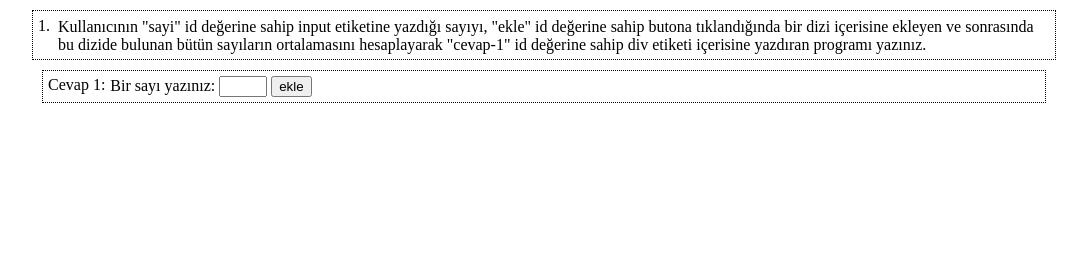
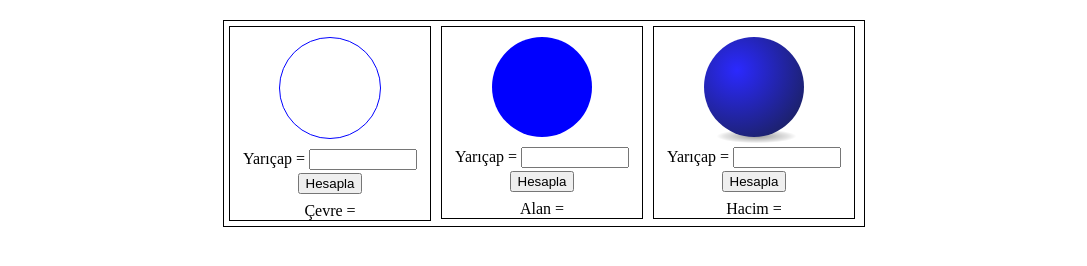
Before and after one commit to vezirkopruMYO/javascriptUygulama4, a plain HTML site: page index.html in a window 1280 px wide. Shown: the whole page, without its empty margins (96-1183 px from the left). Drawn offline with Linux system fonts and the light colour scheme.

Commit message:
Update index.html

```diff
--- a/index.html
+++ b/index.html
@@ -2,34 +2,93 @@
 <html lang="en">
 <head>
     <meta charset="UTF-8">
-    <title>Javascript Uygulama 4</title>
-    <style>.cevap,.soru{padding:5px;border:1px dotted}body{width:80%;margin:10px auto}.clearfix{clear:both}.soruNumarasi{position:absolute;top:6px;left:5px}.cevap,.soru,.soru p{position:relative}.soru{display:block}.soru p{margin:2px 0 0 20px}.cevap{margin:10px}.cevapNumarasi{float:left;margin-right:5px}.cevapYazdirmaAlani{margin:0 0 0 10px}</style>
+    <title>Çevre, Alan ve Hacim Hesabı</title>
+    <style type="text/css">.bolme,.kasa{border:1px solid}.kasa{width:640px;margin:20px auto}.bolme,.cevap,.soru{width:200px}.bolme{float:left;margin:5px;text-align:center}.cember,.daire{border-radius:100%;text-align:center;color:#00f}.soru{margin:5px auto}.cevap{margin:5px auto 0}.daire{background-color:#00f;content:'';width:100px;height:100px;margin:10px auto}.clearfix{clear:both}#yaricap{width:80px;margin:5px}.cember,.kure{content:'';margin:10px auto;width:100px;height:100px}.cember{border:1px solid #00f}.kure{border-radius:50%;display:block;background:radial-gradient(circle at 33px 33px,#2b29ff,#181f44)}.kure .shadow{position:absolute;width:125px;height:100px;background:radial-gradient(circle at 50% 50%,rgba(0,0,0,.4),rgba(0,0,0,.1) 40%,rgba(0,0,0,0) 50%);-webkit-transform:rotateX(80deg) translateZ(-50px);-moz-transform:rotateX(80deg) translateZ(-50px);-ms-transform:rotateX(80deg) translateZ(-50px);-o-transform:rotateX(80deg) translateZ(-50px);transform:rotateX(80deg) translateZ(-50px);z-index:-1;margin-left:-60px}.hesaplaButon{margin:3px}.yaricap{width:100px}</style>
 </head>
 <body>
-<div class="soru">
-    <span class="soruNumarasi">1.</span>
-    <p>Kullanıcının "sayi" id değerine sahip input etiketine yazdığı sayıyı, "ekle" id değerine sahip butona tıklandığında bir dizi içerisine ekleyen ve sonrasında bu dizide bulunan bütün sayıların ortalamasını hesaplayarak "cevap-1" id değerine sahip div etiketi içerisine yazdıran programı yazınız.</p>
-    <div class="clearfix"></div>
+<div class="kasa">
+    <div class="bolme">
+        <div class="soru">
+            <div class="cember">
+
+            </div>
+            Yarıçap =
+            <input id="cemberYaricap" type="text" name="cebmerYaricap" class="yaricap">
+            <input type="button" id="cevreHesapla" value="Hesapla" class="hesaplaButon">
+
+        </div>
+        <div class="cevap">
+            Çevre = <span id="cevre"></span>
+            <script type="text/javascript">
+                document.getElementById('cevreHesapla').addEventListener('click', cevreHesapla);
+                /**
+                 * Yukarıdaki satır, id'si cevreHesapla olan butona tıklandığında cevreHesapla() fonksiyonunun çalışmasını sağlamaktadır.
+                 * cevreHesapla() fonksiyonun amacı name değeri "cebmerYaricap" olan input'dan yarıcap verisini alarak çemberin çevresini hesaplamak ve bu değeri id değeri cevre olan <span> etiketine yazdırmaktır.
+                 * Çemberin çevresi 2πr formülü ile hesaplanır.
+                 *
+                 * Aşağıda içeriği boş olan fonksiyonu amacına uygun şekilde yazınız.
+                 */
+                function cevreHesapla() {
+                }
+            </script>
+        </div>
+    </div>
+    <div class="bolme">
+        <div class="soru">
+            <div class="daire">
+
+            </div>
+            Yarıçap =
+            <input id="daireYaricap" type="text" name="daireYaricap" class="yaricap">
+            <input type="button" id="alanHesapla" value="Hesapla" class="hesaplaButon">
+
+        </div>
+        <div class="cevap">
+            Alan = <span id="alan"></span>
+            <script type="text/javascript">
+                document.getElementById('alanHesapla').addEventListener('click', alanHesapla);
+                /**
+                * Yukarıdaki satır, id'si alanHesapla olan butona tıklandığında alanHesapla() fonksiyonunun çalışmasını sağlamaktadır.
+                * alanHesapla() fonksiyonun amacı name değeri "daireYaricap" olan input'dan yarıcap verisini alarak dairenin alanını hesaplamak ve bu değeri id değeri alan olan <span> etiketine yazdırmaktır.
+                * Dairenin alanı πr^2 formülü ile hesaplanır. (^ işareti üst anlamına gelir.)
+                *
+                * Aşağıda içeriği boş olan fonksiyonu amacına uygun şekilde yazınız.
+                */
+                function alanHesapla() {
+                }
+            </script>
+        </div>
+    </div>
+    <div class="bolme">
+        <div class="soru">
+            <div class="kure">
+                <span class="shadow"></span>
+            </div>
+            Yarıçap =
+            <input id="kureYaricap" type="text" name="kureYaricap" class="yaricap">
+            <input type="button" id="hacimHesapla" class="hesaplaButon" value="Hesapla">
+
+        </div>
+        <div class="cevap">
+            Hacim = <span id="hacim"></span>
+            <script type="text/javascript">
+                document.getElementById('hacimHesapla').addEventListener('click', hacimHesapla);
+                /**
+                 * Yukarıdaki satır, id'si hacimHesapla olan butona tıklandığında hacimHesapla() fonksiyonunun çalışmasını sağlamaktadır.
+                 * hacimHesapla() fonksiyonun amacı name değeri "kureYaricap" olan input'dan yarıcap verisini alarak kürenin hacmini hesaplamak ve bu değeri id değeri hacim olan <span> etiketine yazdırmaktır.
+                 * Kürenin hacmi ((πr^3)4)/3 formülü ile hesaplanır. (^ işareti üst anlamına gelir.)
+                 *
+                 * Aşağıda içeriği boş olan fonksiyonu amacına uygun şekilde yazınız.
+                 */
+                function hacimHesapla() {
+                }
+            </script>
+        </div>
+    </div>
+    <div class="clearfix">
+
+    </div>
 </div>
 
-<div class="cevap">
-    <label for="sayi">Bir sayı yazınız: </label>
-    <input type="number" max="9" min="0" id="sayi" name="sayi">
-    <input type="button" id="ekle" value="ekle">
-    <span class="cevapNumarasi">Cevap 1:</span>
-    <div id="cevap-1" class="cevapYazdirmaAlani">
-
-    </div>
-
-    <script type="text/javascript">
-        /**
-         * Sorunun cevabını bu yorumdan sonra yazınız.
-         */
-
-    </script>
-    <div class="clearfix"></div>
-</div>
-
-<div class="clearfix"></div>
 </body>
 </html>
```
